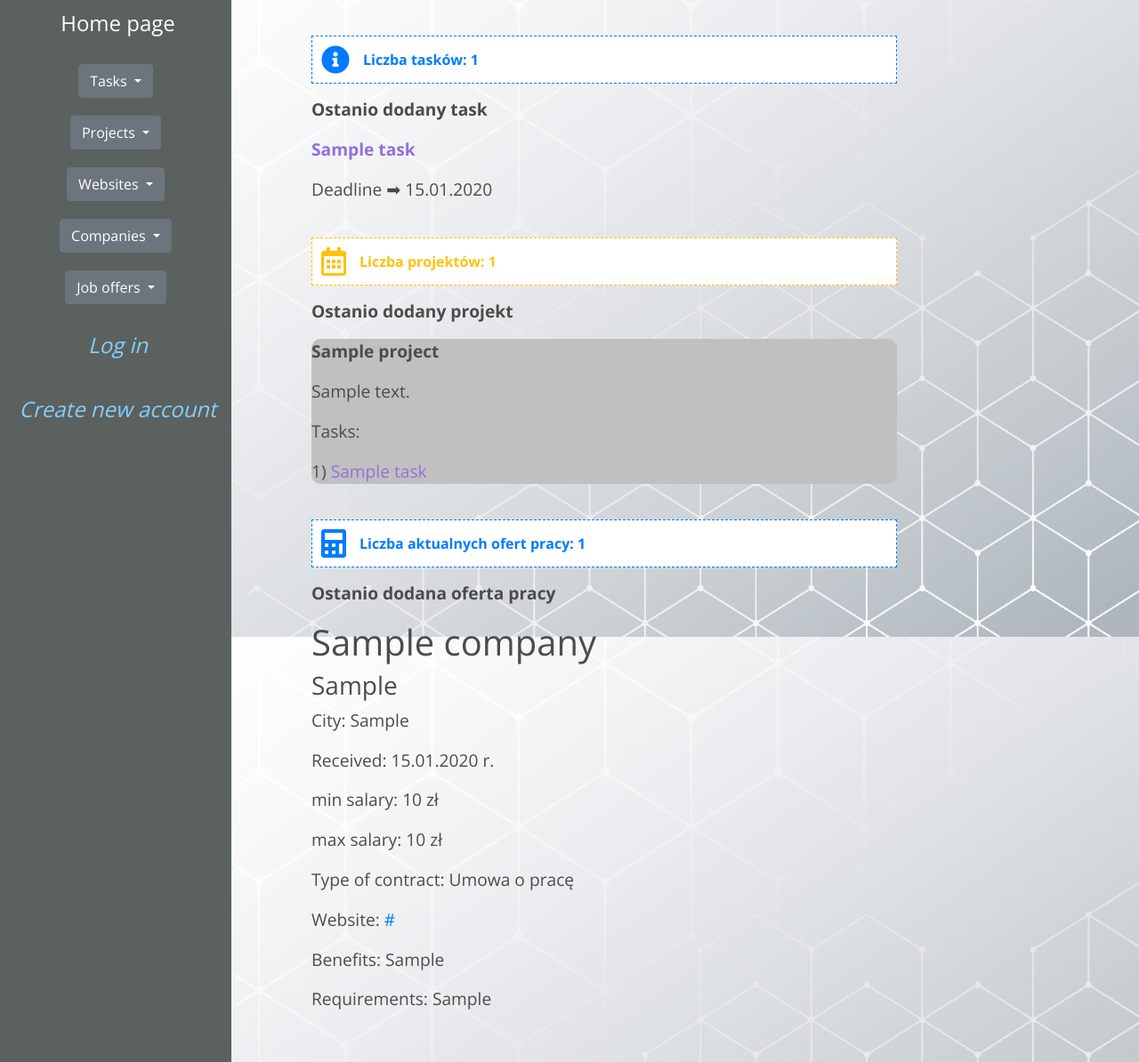
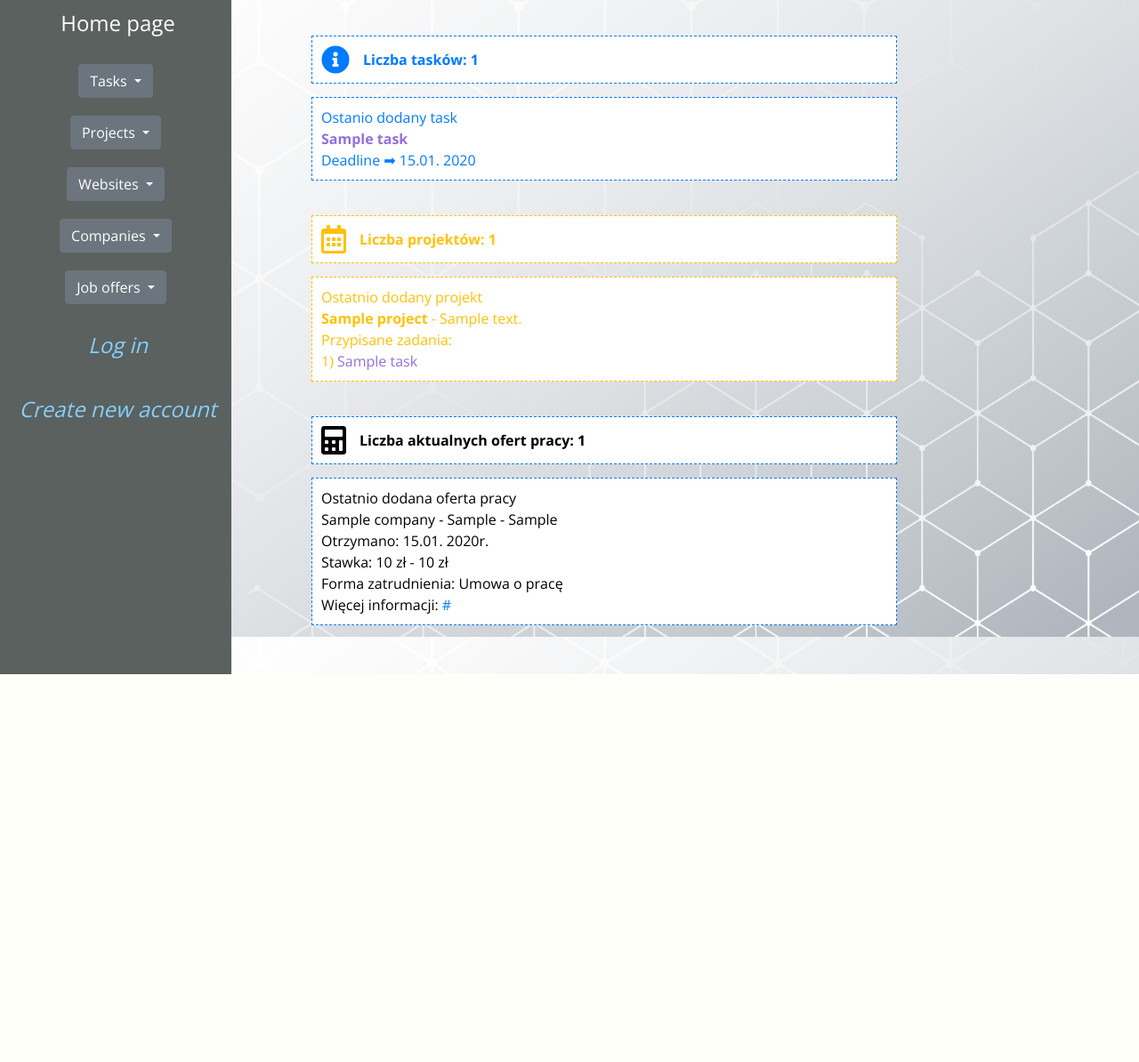
Before and after one commit to skkaz7/career-app, a Django app: page /app/ in a window 1280 px wide. Shown: the part 84-1278 px from the top of the page at 89% size. After the commit the page ends 842 px from the top, so only its background shows below. Run offline with Django 4.2, Linux system fonts and the light colour scheme; tables that the repository leaves empty hold one stand-in row (values such as "Sample post"); some libraries are stand-ins or nearby versions; some web fonts are replaced.

Commit message:
zmiany wizualne strona główna aplikacji

```diff
--- a/templates/base2.html
+++ b/templates/base2.html
@@ -241,17 +241,21 @@
                             </div>
 
                             {% if task.slug %}
+                                <div class="alert-item alert-info">
                                     <div>
-                                    <p><strong>Ostanio dodany task</strong></p>
-                                    <p><strong><a style="color: mediumpurple"
-                                                  href="{% url 'task_details' task.slug %}">{{ task.name }}</a></strong>
+                                        Ostanio dodany task<br>
+                                        <a style="color: mediumpurple"
+                                           href="{% url 'task_details' task.slug %}"><strong>{{ task.name }}</strong></a><br>
                                         {% if task.deadline.month < 10 %}
-                                            <p>Deadline
-                                                ➡ {{ task.deadline.day }}.0{{ task.deadline.month }}.{{ task.deadline.year }}</p>
+                                            Deadline
+                                            ➡ {{ task.deadline.day }}.0{{ task.deadline.month }}.
+                                            {{ task.deadline.year }}
                                         {% else %}
-                                            <p>Deadline
-                                                => {{ task.deadline.day }}.{{ task.deadline.month }}.{{ task.deadline.year }}</p>
+                                            Deadline
+                                            => {{ task.deadline.day }}.{{ task.deadline.month }}.
+                                            {{ task.deadline.year }}
                                         {% endif %}
+                                    </div>
                                 </div>
                                 <br>
                             {% endif %}
@@ -261,53 +265,43 @@
                                 <span class="font-weight-bold">Liczba projektów: {{ project_counter }}</span>
                             </div>
 
+
+                            <div class="alert-item alert-light">
                                 <div>
-                                <p><strong>Ostanio dodany projekt</strong></p>
-                                <div style="background-color: silver; border-radius: 10px">
-                                    <p>{{ forloop.counter }}
-                                        <strong>{{ project.name }}</strong></p>
-                                    <p>{{ project.description }}</p>
-                                    <p>Tasks:</p>
-                                    <div>
+                                    Ostatnio dodany projekt<br>
+                                    <strong>{{ project.name }}</strong> - {{ project.description }}<br>
+                                    Przypisane zadania:<br>
                                     {% for task in project.task_set.all %}
-                                            <p>{{ forloop.counter }}) <a style="color: mediumpurple;"
+                                        {{ forloop.counter }}) <a style="color: mediumpurple;"
                                                                   href="{% url 'task_details' task.slug %}">{{ task.name }}</a>
-                                            </p>
                                     {% endfor %}
-                                    </div>
                                 </div>
                             </div>
                             <br>
 
 
                             <div class="alert-item alert-info">
-                                <i class="fas icon-circle fa-calculator"></i>
-                                <span class="font-weight-bold">Liczba aktualnych ofert pracy: {{ job_offer_counter }}</span>
+                                <i class="fas icon-circle fa-calculator" style="color: black"></i>
+                                <span class="font-weight-bold"
+                                      style="color: black">Liczba aktualnych ofert pracy: {{ job_offer_counter }}</span>
                             </div>
 
-                            <div>
-                                <p><strong>Ostanio dodana oferta pracy</strong></p>
-
-                                <h1>{{ job_offer.company }}</h1>
-                                <h3>{{ job_offer.position }}</h3>
-                                <p>City: {{ job_offer.city }}</p>
+                            <div class="alert-item alert-info">
+                                <div style="color: black">
+                                    Ostatnio dodana oferta pracy<br>
+                                    {{ job_offer.company }} - {{ job_offer.position }} - {{ job_offer.city }}<br>
                                     {% if job_offer.received.month < 10 %}
-                                    <p>
-                                        Received: {{ job_offer.received.day }}.0{{ job_offer.received.month }}.{{ job_offer.received.year }}
-                                        r.</p>
+                                        Otrzymano: {{ job_offer.received.day }}.0{{ job_offer.received.month }}.
+                                        {{ job_offer.received.year }}r.<br>
                                     {% else %}
-                                    <p>
-                                        Received: {{ job_offer.received.day }}.{{ job_offer.received.month }}.{{ job_offer.received.year }}
-                                        r.</p>
+                                        Otrzymano: {{ job_offer.received.day }}.{{ job_offer.received.month }}.
+                                        {{ job_offer.received.year }}r.<br>
                                     {% endif %}
-                                <p>min salary: {{ job_offer.min_salary }} zł</p>
-                                <p>max salary: {{ job_offer.max_salary }} zł</p>
-                                <p>Type of contract: {{ job_offer.get_type_of_contract_display }}</p>
-                                <p>Website: <a target="_blank" rel="noopener noreferrer"
-                                               href="{{ job_offer.website.link }}">{{ job_offer.website.link }}</a></p>
-                                <p>Benefits: {{ job_offer.benefits }}</p>
-                                <p>Requirements: {{ job_offer.requirements }}</p>
-
+                                    Stawka: {{ job_offer.min_salary }} zł - {{ job_offer.max_salary }} zł<br>
+                                    Forma zatrudnienia: {{ job_offer.get_type_of_contract_display }}<br>
+                                    Więcej informacji: <a target="_blank" rel="noopener noreferrer"
+                                                          href="{{ job_offer.website.link }}">{{ job_offer.website.link }}</a>
+                                </div>
                             </div>
 
 
```
Lines whose indentation alone changed are shown as unchanged.
